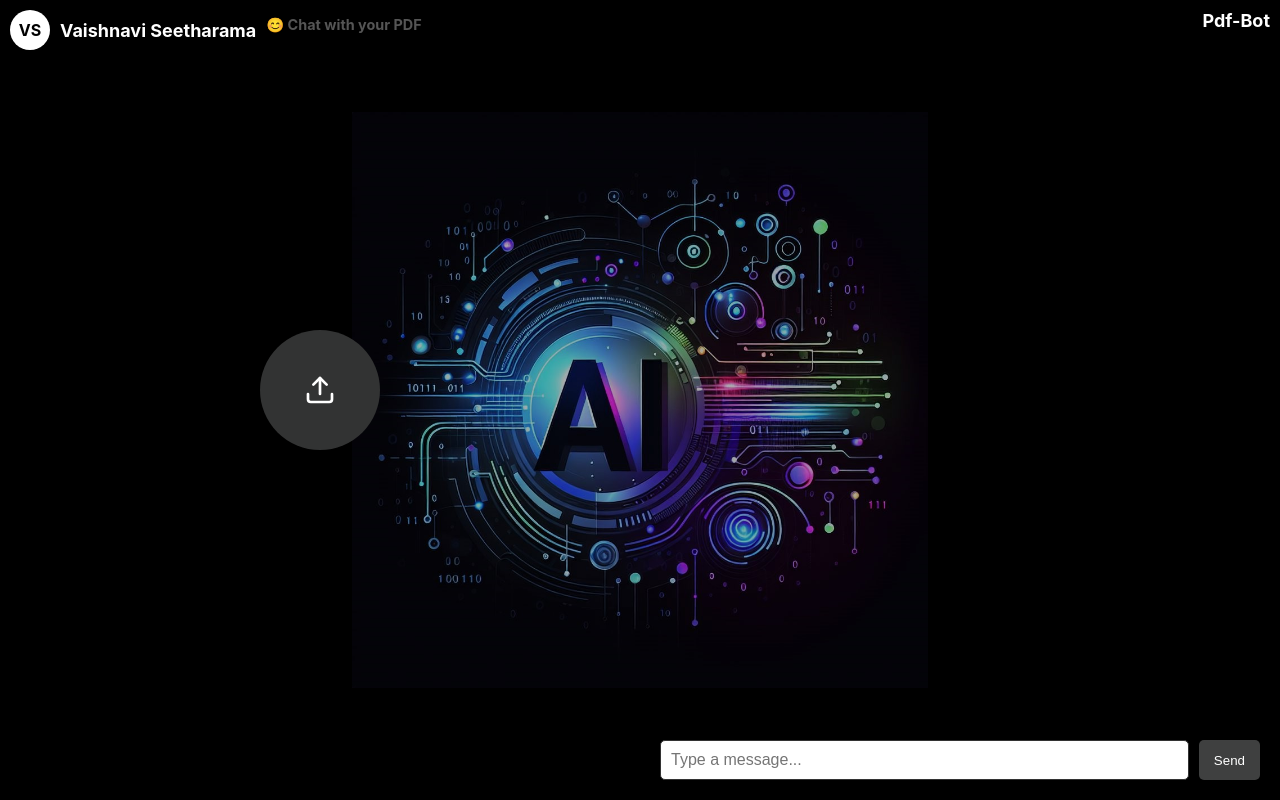
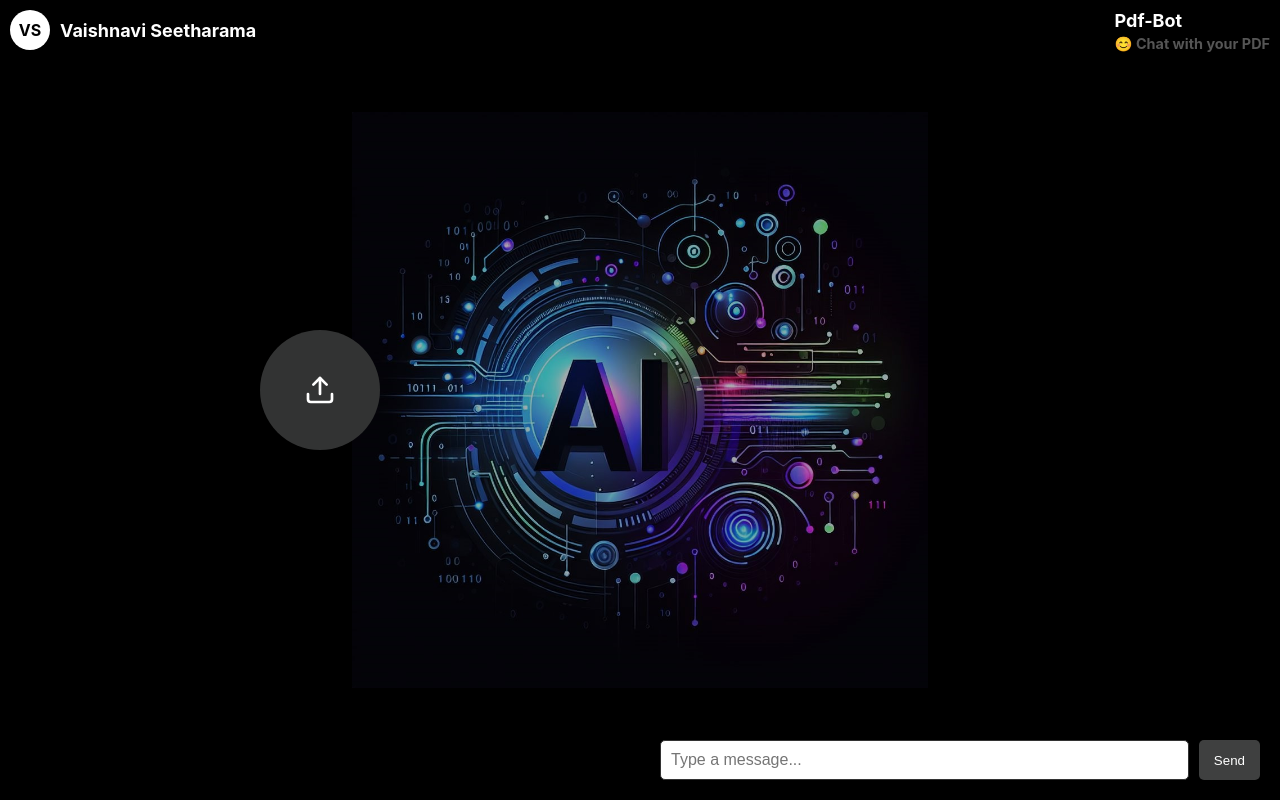
Before and after one commit to Vaishnavi-seetharama/emotion_pdf_bot, a React (Create React App) app: page /pdfbot in a window 1280 px wide. Built offline with nearby package versions, Linux system fonts and the light colour scheme.

Commit message:
Update pdfbot.js

```diff
--- a/src/pdfbot.js
+++ b/src/pdfbot.js
@@ -273,11 +273,13 @@ const PdfBot = () => {
       <Header onClick={() => navigate('/')}>
         <LogoPlaceholder>VS</LogoPlaceholder>
         Vaishnavi Seetharama
+
+      </Header>
+      <TopRightHeading>Pdf-Bot
           <p style={{ fontSize: '0.9rem', color: '#555', marginTop: '4px' }}>
         😊 <strong>Chat with your PDF</strong>
       </p>
-      </Header>
-      <TopRightHeading>Pdf-Bot</TopRightHeading>
+          </TopRightHeading>
 
       <LeftPane>
         {!isUploaded ? (
```
